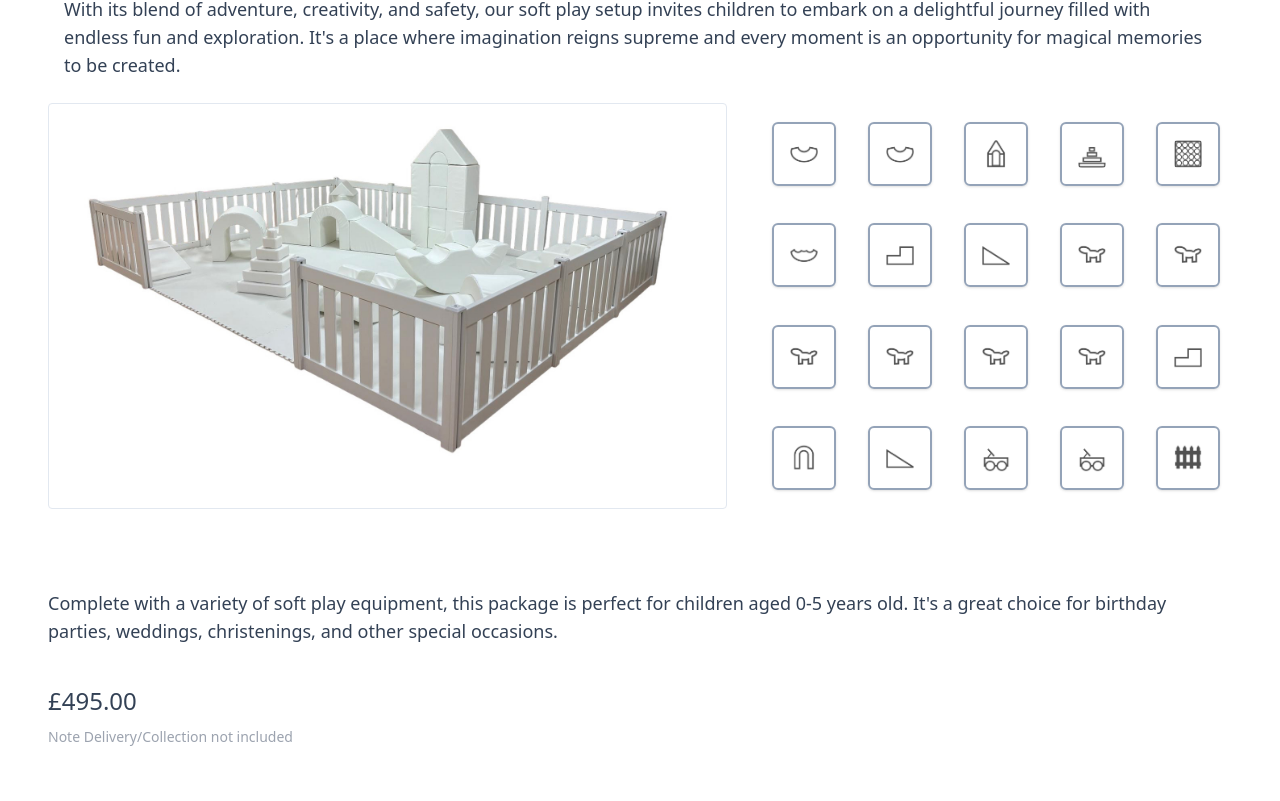
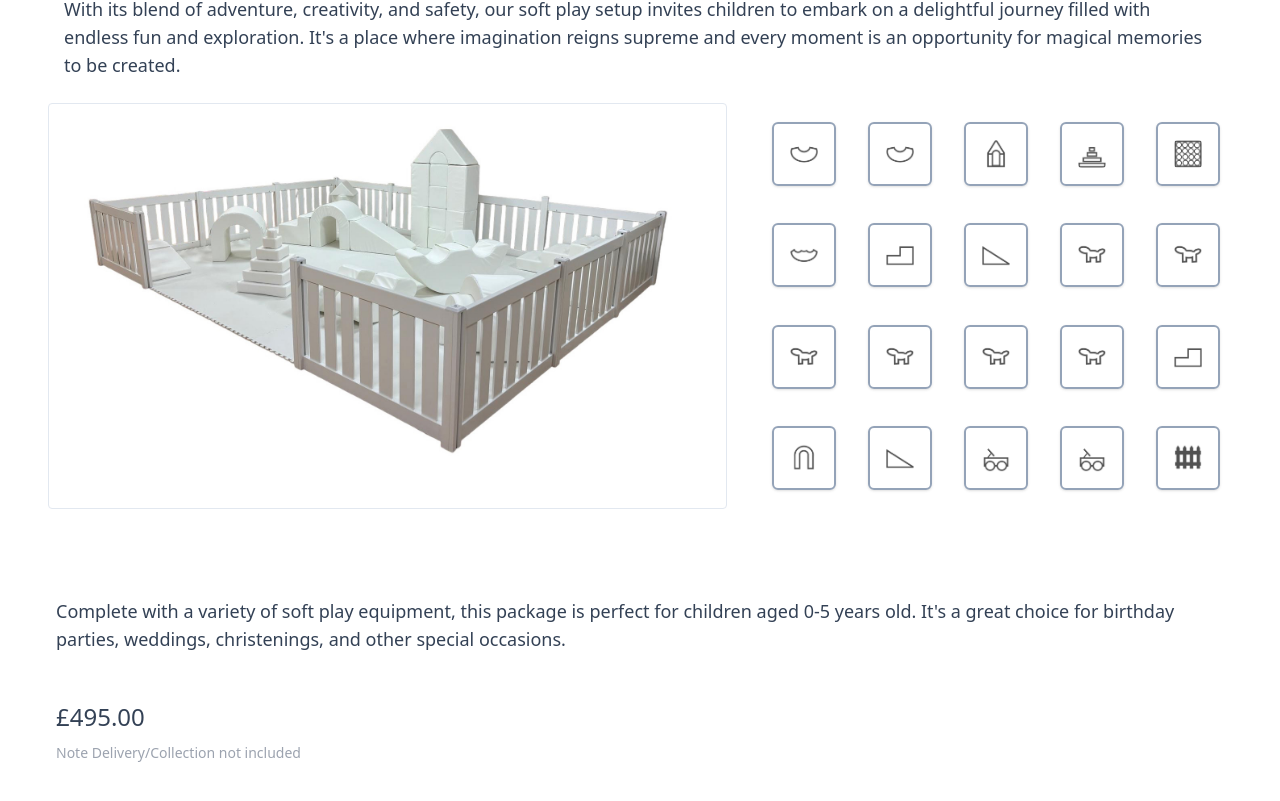
Before and after one commit to 5ero/funtimesoftplay, a Nuxt app: page /landing in a window 1280 px wide. Shown: the part 1225-2026 px from the top of the page. Built offline with nearby package versions, Linux system fonts and the light colour scheme.

Commit message:
updated icons

```diff
--- a/components/sets.vue
+++ b/components/sets.vue
@@ -45,8 +45,8 @@
         </div>
       </div>
       </div>
-      <p class="text-slate-700 text-lg m-4">Complete with a variety of soft play equipment, this package is perfect for children aged 0-5 years old. It's a great choice for birthday parties, weddings, christenings, and other special occasions.</p>
-      <p class="py-6 text-slate-700 text-2xl m-4">
+      <p class="text-slate-700 text-lg m-6">Complete with a variety of soft play equipment, this package is perfect for children aged 0-5 years old. It's a great choice for birthday parties, weddings, christenings, and other special occasions.</p>
+      <p class="py-6 text-slate-700 text-2xl m-6">
         £495.00 <br>
         <span class="text-sm text-gray-400">Note Delivery/Collection not included</span>
       </p>
```
